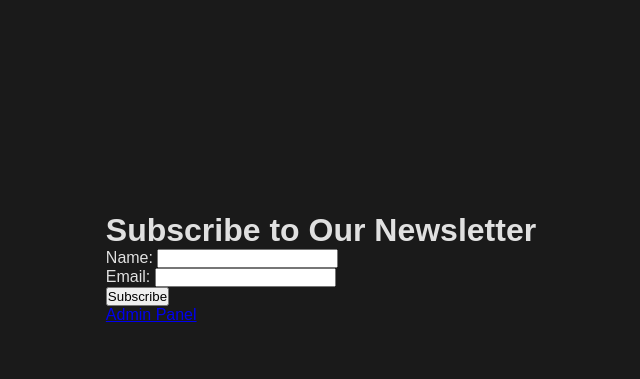
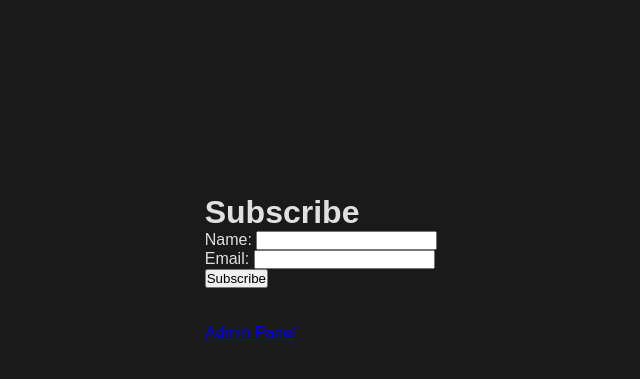
Before and after one commit to ishtiaqSamdani/MLOps, a Flask app: page / in a window 1280 px wide. Shown: the part 132-511 px from the top of the page, without its empty margins (319-959 px from the left). Run offline with Flask 3, Linux system fonts and the light colour scheme.

Commit message:
Update index.html to simplify the newsletter subscription heading and add spacing for improved layout. Update the emaillist.db file to reflect changes in the database structure.

```diff
--- a/13-Flask/flask-sqlite/templates/index.html
+++ b/13-Flask/flask-sqlite/templates/index.html
@@ -24,7 +24,7 @@
 </head>
 <body>
     <div class="container">
-        <h1>Subscribe to Our Newsletter</h1>
+        <h1>Subscribe</h1>
         <form method="POST" action="/">
             <div class="form-group">
                 <label for="name">Name:</label>
@@ -42,6 +42,9 @@
                 {{ message }}
             </div>
         {% endif %}
+        <br>
+        <br>
+
 
         <div class="admin-link">
             <a href="/admin">Admin Panel</a>
```
Also changed, not shown: 13-Flask/flask-sqlite/emaillist.db.
